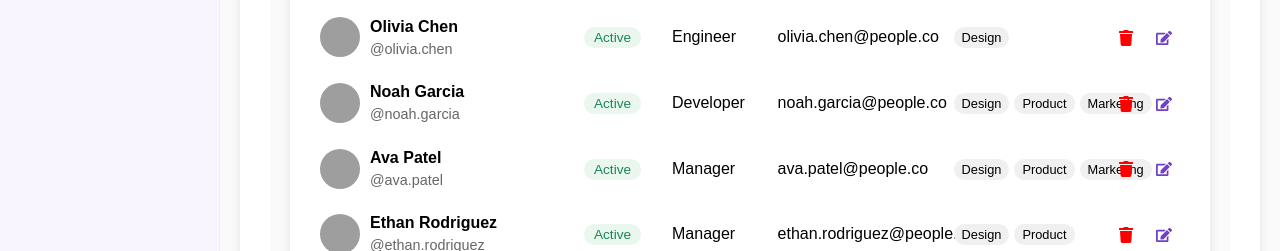
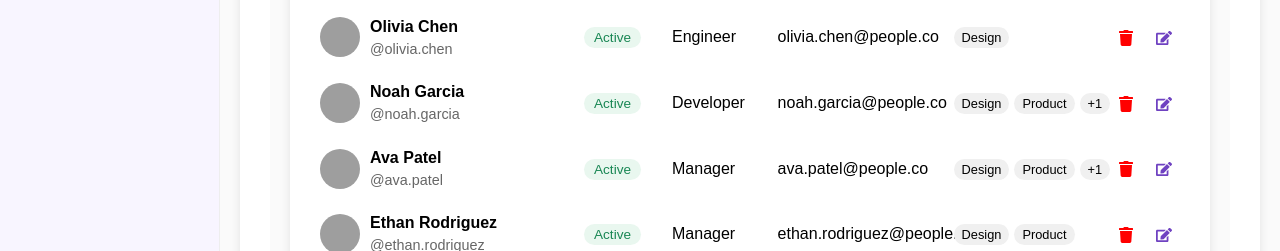
Before and after one commit to sarthakbombale/PeopleDirectory, a React (Vite) app: page /overview/people in a window 1280 px wide. Shown: the part 438-689 px from the top of the page. Built offline with nearby package versions, Linux system fonts and the light colour scheme; grey boxes are pictures that could not be loaded.

Commit message:
feat(ui): smaller email text and collapse teams to first 2 with +N indicator

```diff
--- a/src/Components/TeamMember.jsx
+++ b/src/Components/TeamMember.jsx
@@ -46,10 +46,19 @@ function TeamMember({ member, onDelete, onEdit, onSelect }) {
       </td>
 
       <td>{member.role}</td>
-      <td>{member.email}</td>
+      <td>
+        <span className="email-text" title={member.email}>{member.email}</span>
+      </td>
 
       <td>
-        {member.teams.map((team, index) => (
+        {/* Show first two teams, then a +N indicator if more exist */}
+        {member.teams && member.teams.length > 0 ? (
+          (() => {
+            const visible = member.teams.slice(0, 2);
+            const extra = member.teams.length - visible.length;
+            return (
+              <>
+                {visible.map((team, index) => (
                   <span
                     key={index}
                     style={{
@@ -64,6 +73,25 @@ function TeamMember({ member, onDelete, onEdit, onSelect }) {
                     {team}
                   </span>
                 ))}
+                {extra > 0 && (
+                  <span
+                    style={{
+                      backgroundColor: theme.isDarkMode ? "#2b2b2b" : "#f0f0f0",
+                      borderRadius: "20px",
+                      padding: "3px 8px",
+                      marginRight: "5px",
+                      fontSize: "0.8rem",
+                      color: theme.colors.text,
+                    }}
+                    title={member.teams.slice(2).join(', ')}
+                  >
+                    +{extra}
+                  </span>
+                )}
+              </>
+            );
+          })()
+        ) : null}
       </td>
 
       <td onClick={(e) => e.stopPropagation()}>
```
Also changed, not shown: src/index.css (+22 -0 lines). Lines whose indentation alone changed are shown as unchanged.
